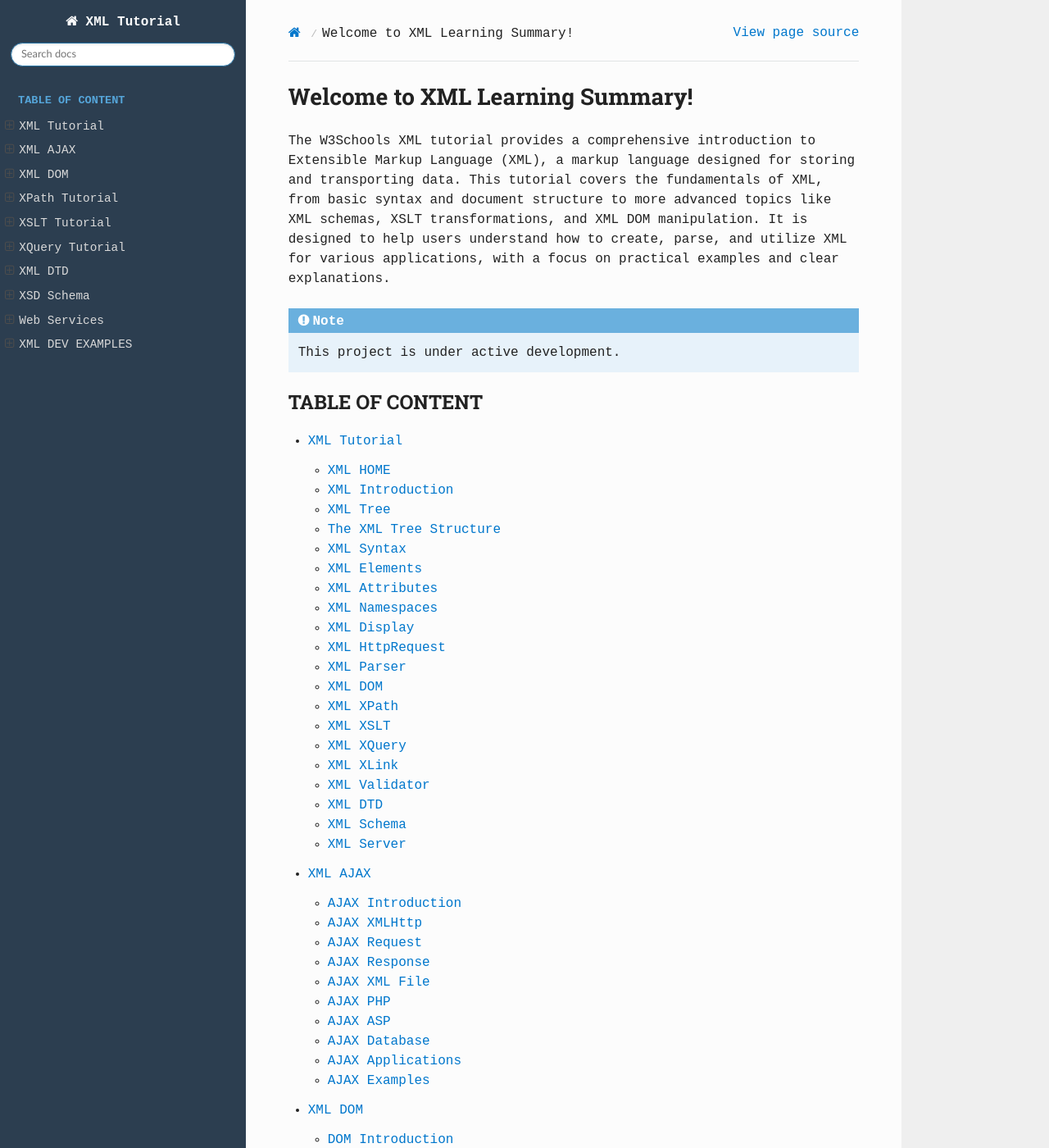
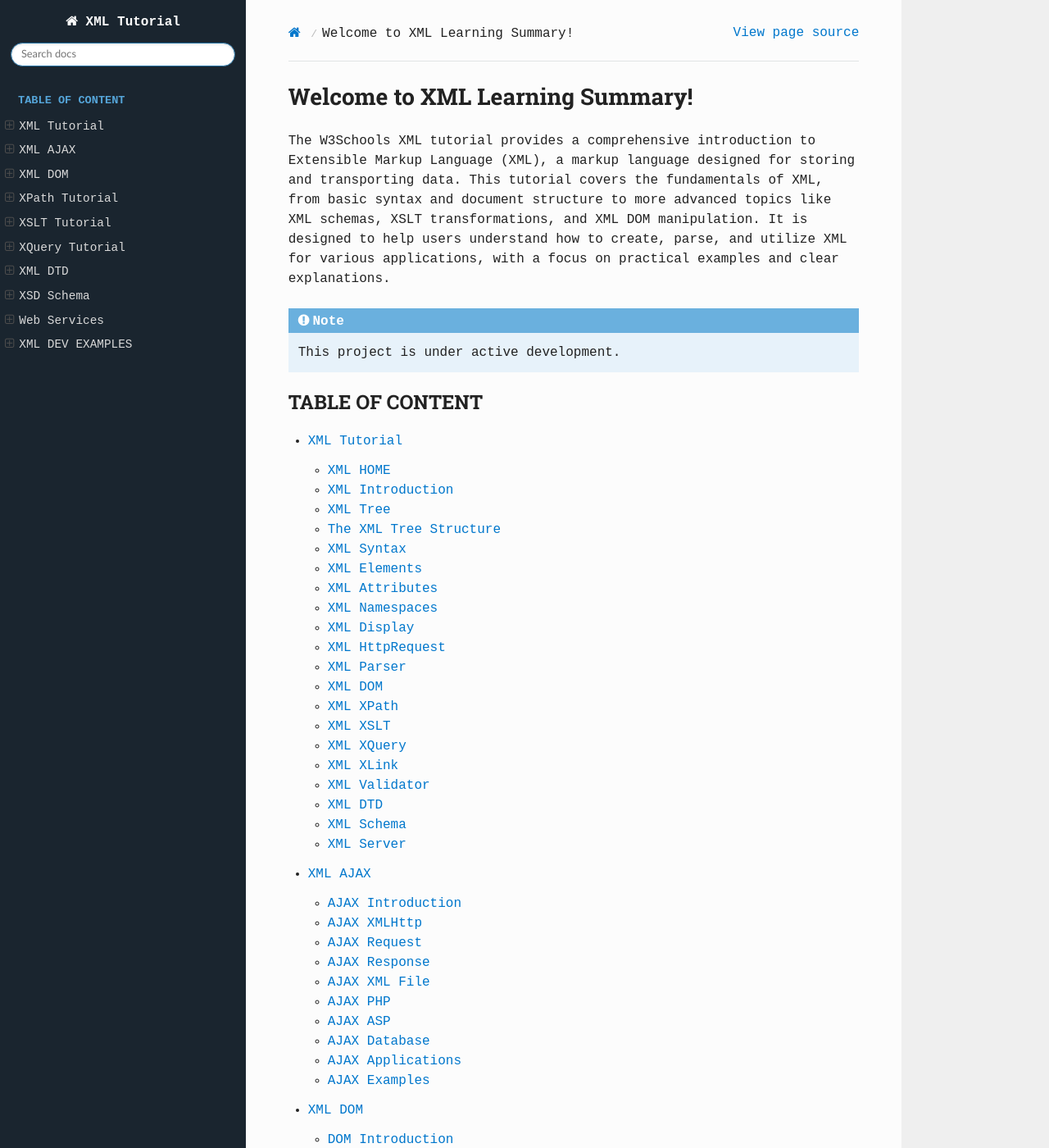
Before and after one commit to tsx-khann/xml-tutorials, a Sphinx documentation site: the page built from docs/source/index.rst, in a window 1280 px wide and 1400 px high. Shown: the whole window at 82% size. Built offline with Sphinx 7.4.7 and the Read the Docs theme 3.1.0, drawn with Linux system fonts in a browser that asks for light colours; pages that are not in the unit, such as notebooks, are missing from menus.

Commit message:
Update custom.css

```diff
--- a/docs/source/_static/custom.css
+++ b/docs/source/_static/custom.css
@@ -11,18 +11,18 @@
 }
 
 a:hover {
-    color: green;
+    color: #800080;
     text-decoration: underline;
 }
 
 /* Style the side navigation search bar and side navigation panel */
 .wy-side-nav-search, .wy-nav-side {
-    background-color: #2c3e50; /* Dark blue-gray for a modern look */
+    background-color: #1a252f; /* Dark blue-gray for a modern look */
 }
 
 /* Styling when the folder (or section) is clicked and expanded */
 .wy-menu-vertical .current {
-    background-color: #003366; /* Dark blue when section is active */
+    background-color: #1a252f; /* Dark blue when section is active */
     color: #ADD8E6; /* Light blue text for the active section */
 }
 
@@ -44,12 +44,12 @@
 }
 
 .wy-nav-top a:hover {
-    color: #800080; /* Light blue on hover */
+    color: #800080; /* purbple on hover */
 }
 
 /* Table headers */
 .wy-table-responsive th {
-    background-color: #2c3e50; /* Dark blue header */
+    background-color:  #1a252f; /* Dark blue header */
     color: #ffffff; /* White text for the header */
 }
 
@@ -65,6 +65,6 @@
 blockquote {
     border-left: 4px solid #003366;
     padding-left: 15px;
-    color: #e0e0e0;
-    background-color: #2c3e50;
+    color: white;
+    background-color: #003366;
 }
```
